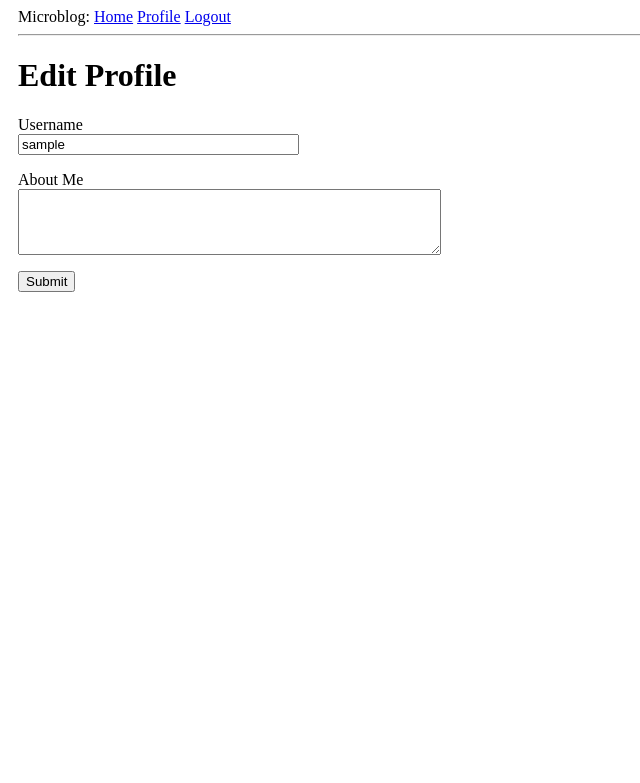
After one commit to RiturajJain/microblog-flask, a Flask app: page /edit_profile in a window 1280 px wide. The commit adds this page. Shown: the top 783 px of the page, without its empty margins (0-640 px from the left). Run offline with Flask 2, Linux system fonts and the light colour scheme; the visitor is signed in with stand-in values (Sample User, id 1); data comes from the database, SQL or seed files in the repository; both versions use the stored data as it was after the commit.

Commit message:
completed chapter-6

```diff
--- a/blogapp/forms.py
+++ b/blogapp/forms.py
@@ -1,6 +1,6 @@
 from flask_wtf import FlaskForm
-from wtforms import StringField, PasswordField, BooleanField, SubmitField
-from wtforms.validators import DataRequired, ValidationError, Email, EqualTo
+from wtforms import StringField, PasswordField, BooleanField, SubmitField, TextAreaField
+from wtforms.validators import DataRequired, ValidationError, Email, EqualTo, Length
 from blogapp.models import User
 
 class RegistrationForm(FlaskForm):
@@ -27,3 +27,8 @@ class LoginForm(FlaskForm):
     password = PasswordField('Password', validators=[DataRequired()])
     remember_me = BooleanField('Remember Me')
     submit = SubmitField('Sign In')
+
+class EditProfileForm(FlaskForm):
+    username = StringField('Username', validators=[DataRequired()])
+    about_me = TextAreaField('About Me', validators=[Length(min=0, max=140)])
+    submit = SubmitField('Submit')
--- a/blogapp/models.py
+++ b/blogapp/models.py
@@ -3,6 +3,7 @@ from blogapp import db
 from werkzeug.security import generate_password_hash, check_password_hash
 from flask_login import UserMixin
 from blogapp import login
+from hashlib import md5
 
 class User(UserMixin, db.Model):
 	id = db.Column(db.Integer, primary_key=True)
@@ -10,6 +11,8 @@ class User(UserMixin, db.Model):
 	email = db.Column(db.String(120), index=True, unique=True)
 	password_hash = db.Column(db.String(128))
 	posts = db.relationship('Post', backref='author', lazy='dynamic')
+	about_me = db.Column(db.String(140))
+	last_seen = db.Column(db.DateTime, default=datetime.utcnow)
 
 	def __repr__(self):
 		return '<User {}>'.format(self.username)
@@ -19,6 +22,11 @@ class User(UserMixin, db.Model):
 
 	def check_password(self, password):
 		return check_password_hash(self.password_hash, password)
+
+	# To get the image of specified size from Gravatar Service
+	def avatar(self, size):
+		hash_val = md5(self.email.lower().encode('utf-8')).hexdigest()
+		return 'https://www.gravatar.com/avatar/{}?d=identicon&s={}'.format(hash_val, size)
 
 class Post(db.Model):
     id = db.Column(db.Integer, primary_key=True)
--- a/blogapp/routes.py
+++ b/blogapp/routes.py
@@ -1,9 +1,17 @@
 from blogapp import app ,db
 from flask import render_template, flash, redirect, url_for, request
-from blogapp.forms import LoginForm, RegistrationForm
+from blogapp.forms import LoginForm, RegistrationForm, EditProfileForm
 from flask_login import current_user, login_user, logout_user, login_required
 from blogapp.models import User
 from werkzeug.urls import url_parse
+from datetime import datetime
+
+# Execute this function first when user makes a request to the server
+@app.before_request
+def before_request():
+    if current_user.is_authenticated:
+        current_user.last_seen = datetime.utcnow()
+        db.session.commit()
 
 @app.route('/')
 @app.route('/index')
@@ -71,3 +79,34 @@ def register():
         return redirect(url_for('login'))
 
     return render_template('register.html', title='Register', form=form)
+
+# View Function to display Profile of current logged in user
+@app.route('/user/<username>')
+@login_required
+def user(username):
+    user = User.query.filter_by(username=username).first_or_404()
+    posts = [
+        {'author': user, 'body': 'Test post #1'},
+        {'author': user, 'body': 'Test post #2'}
+    ]
+    return render_template('user.html', user=user, posts=posts)
+
+# View Function to edit User Profile who is logged in currently
+@app.route('/edit_profile', methods=['GET', 'POST'])
+@login_required
+def edit_profile():
+    form = EditProfileForm()
+    # If POST request is made and data is valid
+    if form.validate_on_submit():
+        current_user.username = form.username.data
+        current_user.about_me = form.about_me.data
+        db.session.commit()
+        flash('Your profile has been updated!')
+        return redirect(url_for('edit_profile'))
+
+    # Pre-populate the form fields with details present in the database when GET request is made
+    elif request.method == 'GET':
+        form.username.data = current_user.username
+        form.about_me.data = current_user.about_me
+
+    return render_template('edit_profile.html', title='Edit Profile', form=form)
--- /dev/null
+++ b/blogapp/templates/_post.html
@@ -0,0 +1,6 @@
+<table>
+    <tr valign="top">
+        <td><img src="{{ post.author.avatar(36) }}"></td>
+        <td>{{ post.author.username }} says:<br>{{ post.body }}</td>
+    </tr>
+</table>
--- a/blogapp/templates/base.html
+++ b/blogapp/templates/base.html
@@ -6,12 +6,13 @@
       	<title>Welcome to Microblog</title>
       {% endif %}
     </head>
-    <body>
+    <body style="padding-left: 10px">
         <div>Microblog:
         	<a href="{{ url_for('index') }}">Home</a>
           {% if current_user.is_anonymous %}
         	  <a href="{{ url_for('login') }}">Login</a>
           {% else %}
+            <a href="{{ url_for('user', username=current_user.username) }}">Profile</a>
             <a href="{{ url_for('logout') }}">Logout</a>
           {% endif %}
         </div>
@@ -19,9 +20,9 @@
 
         {% with messages = get_flashed_messages() %}
 	        {% if messages %}
-	        <ul>
+	        <ul style="list-style-type: none">
 	            {% for message in messages %}
-	            	<li>{{ message }}</li>
+	            	<li style="color:red; font-size:1.2rem">{{ message }}</li>
 	            {% endfor %}
 	        </ul>
 	        {% endif %}
--- /dev/null
+++ b/blogapp/templates/edit_profile.html
@@ -0,0 +1,23 @@
+{% extends "base.html" %}
+
+{% block content %}
+    <h1>Edit Profile</h1>
+    <form action="" method="post">
+        {{ form.hidden_tag() }}
+        <p>
+            {{ form.username.label }}<br>
+            {{ form.username(size=32) }}<br>
+            {% for error in form.username.errors %}
+            <span style="color: red;">[{{ error }}]</span>
+            {% endfor %}
+        </p>
+        <p>
+            {{ form.about_me.label }}<br>
+            {{ form.about_me(cols=50, rows=4) }}<br>
+            {% for error in form.about_me.errors %}
+            <span style="color: red;">[{{ error }}]</span>
+            {% endfor %}
+        </p>
+        <p>{{ form.submit() }}</p>
+    </form>
+{% endblock %}
--- a/blogapp/templates/register.html
+++ b/blogapp/templates/register.html
@@ -13,7 +13,7 @@
         </p>
         <p>
             {{ form.email.label }}<br>
-            {{ form.email(size=64) }}<br>
+            {{ form.email(size=32) }}<br>
             {% for error in form.email.errors %}
             <span style="color: red;">[{{ error }}]</span>
             {% endfor %}
```
Also changed, not shown: blogapp/requirements.txt (added, +19 -0 lines), blogapp/templates/user.html (added, +22 -0 lines), migrations/versions/510efefe4b14_added_about_me_and_last_seen_in_user_.py (added, +30 -0 lines), app.db.
